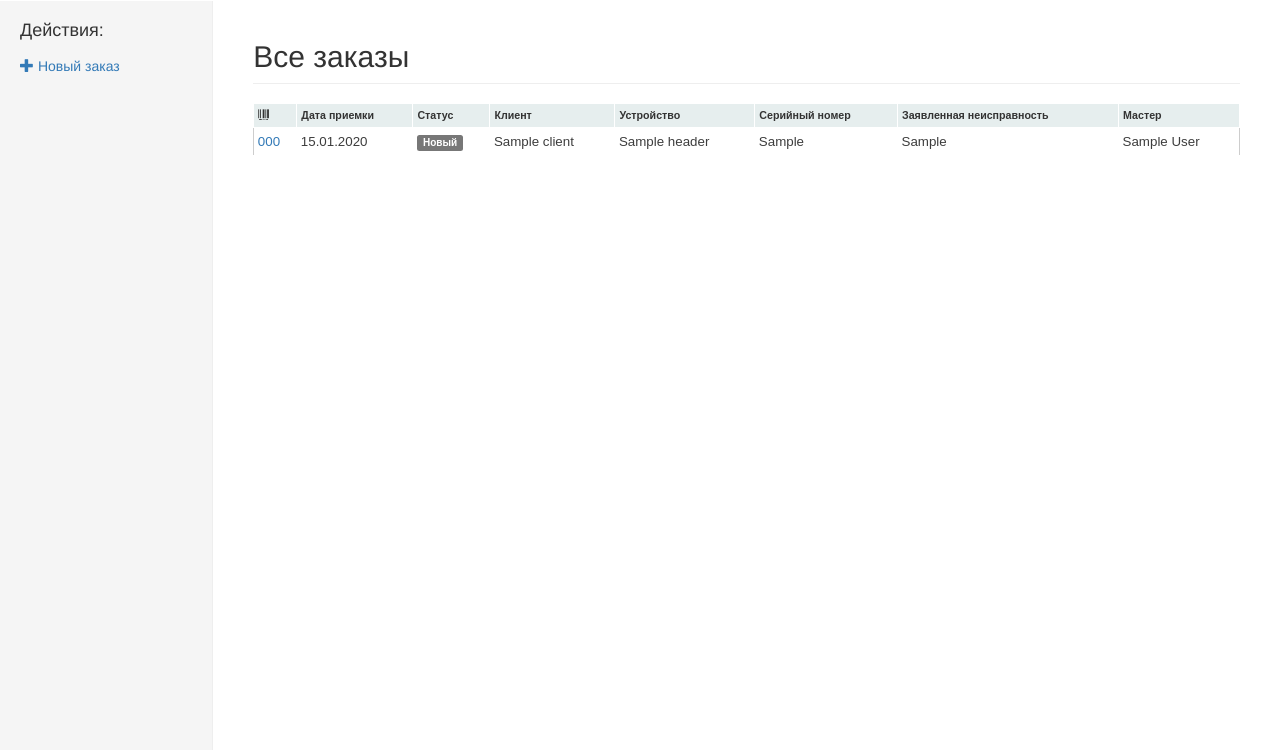
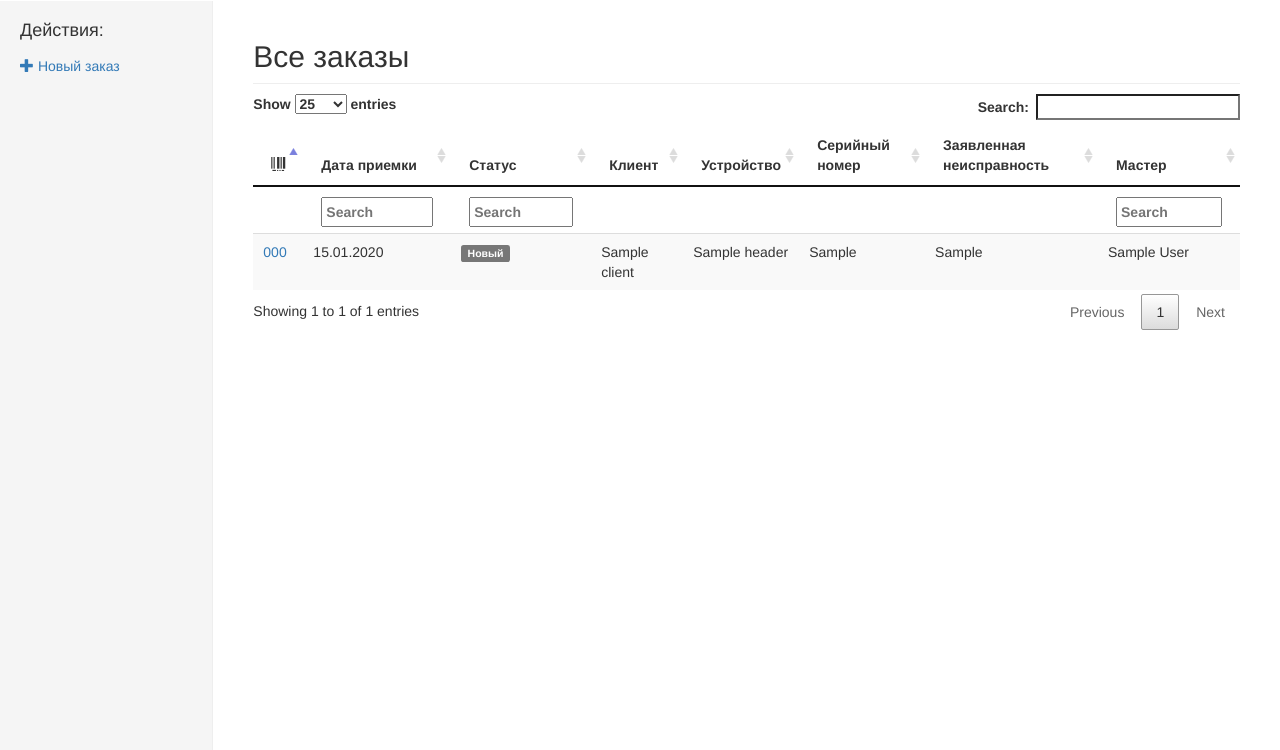
Before and after one commit to completesoft/serviceman, a Django app: page /repair/ in a window 1280 px wide. Shown: the part 50-800 px from the top of the page. Run offline with Django 3.2, Linux system fonts and the light colour scheme; a user stored in the database is signed in; data comes from the database, SQL or seed files in the repository; tables that the repository leaves empty hold one stand-in row (values such as "Sample post"); parts of the project's set-up code (start-up, migrations or seed data) failed here and were passed over; some libraries are stand-ins or nearby versions.

Commit message:
2017120501
CHANGE: Сортировка\фильтрация "Все заказы"

```diff
--- a/repair/templates/repair/base.html
+++ b/repair/templates/repair/base.html
@@ -14,7 +14,7 @@
 
     <!-- Bootstrap core CSS -->
     <link href="{% static 'repair/css/bootstrap.min.css' %}" rel="stylesheet">
-    <link href="{% static 'repair/css/style-table-sort.css' %}" rel="stylesheet">
+    <!--<link href="{% static 'repair/css/style-table-sort.css' %}" rel="stylesheet">-->
     {% block other_css %}{% endblock %}
     <!-- IE10 viewport hack for Surface/desktop Windows 8 bug -->
 
--- a/repair/templates/repair/index.html
+++ b/repair/templates/repair/index.html
@@ -42,7 +42,7 @@
 
 {% block table_main %}
   <div class="table-responsive">
-    <table class="table table-hover table-striped tablesorter" id="table">
+    <table class="table table-hover table-striped" id="table">
       <thead>
         <th><span class="glyphicon glyphicon-barcode"></span></th>
         <th>Дата приемки</th>
@@ -55,6 +55,16 @@
         <th class="hidden-xs">Заявленная неисправность</th>
         <th>Мастер</th>
       </thead>
+      <tfoot>
+        <th></th>
+        <th><input type="text" placeholder="Search"/></th>
+        <th><input type="text" placeholder="Search"/></th>
+        <th></th>
+        <th></th>
+        <th></th>
+        <th></th>
+        <th><input type="text" placeholder="Search"/></th>
+      </tfoot>
 
       {% for order in orders %}
       <tr>
@@ -106,6 +116,7 @@
 -->
 
 {% block script_block %}
-  <script src="{% static 'repair/js/jquery.tablesorter.js' %}"></script>
-  <script src="{% static 'repair/js/tab_sort.js' %}"></script>
+  <link href="{% static 'repair/css/jquery.dataTables.min.css' %}" rel="stylesheet">
+  <script type="text/javascript" src="{% static 'repair/js/tab_sort.js' %}"></script>
+  <script type="text/javascript" src="{% static 'repair/js/jquery.dataTables.min.js' %}"></script>
 {% endblock %}
```
